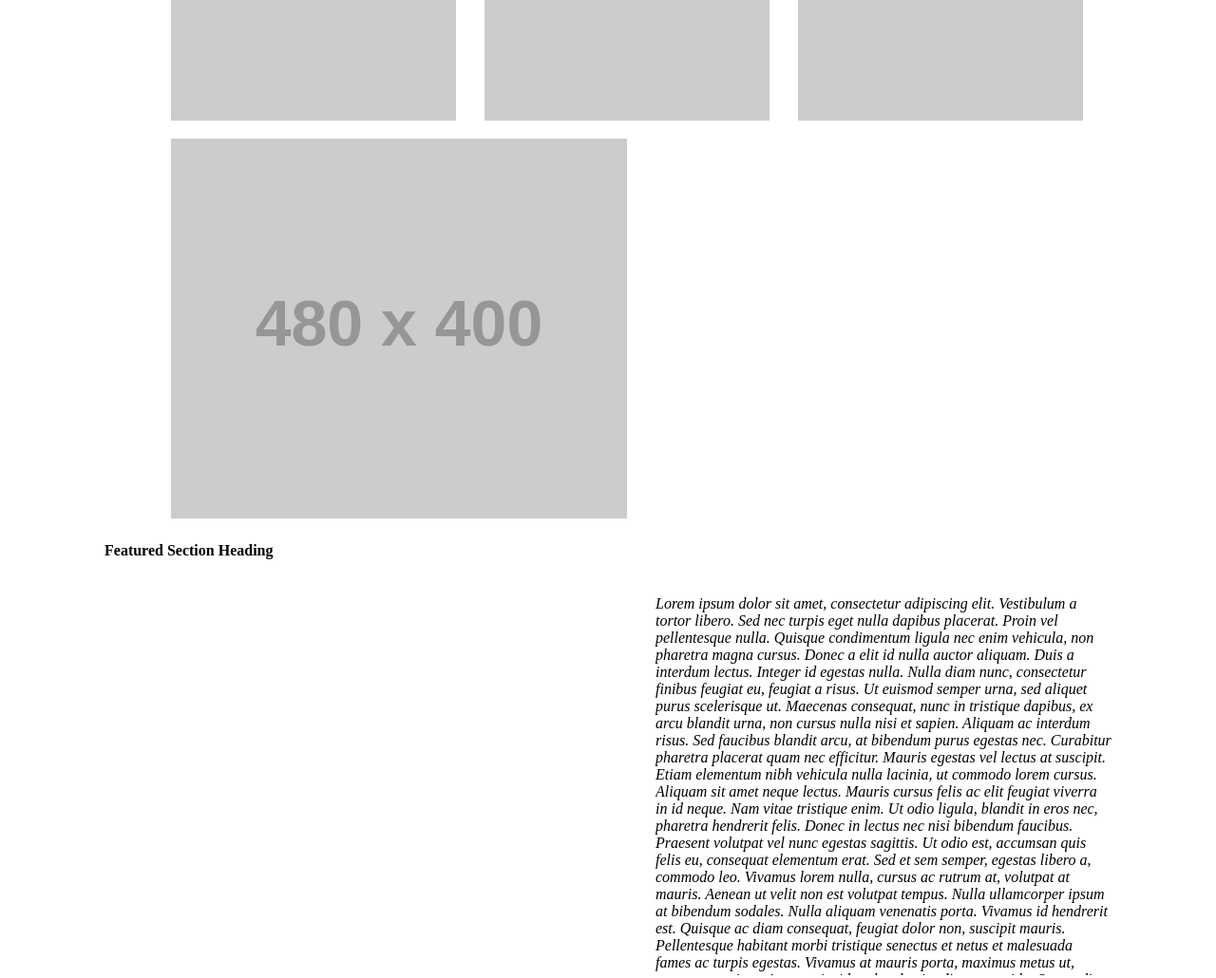
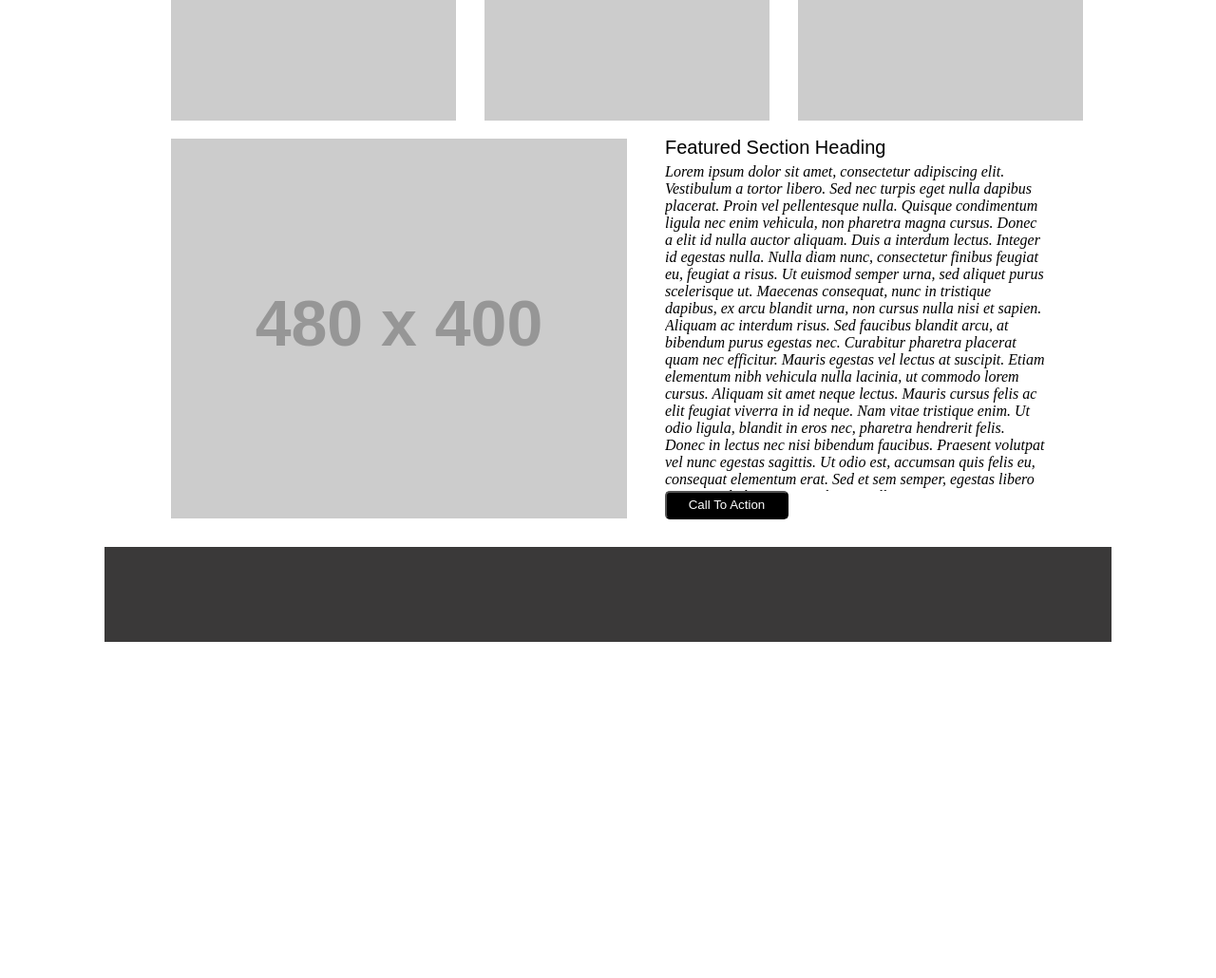
Before and after one commit to Overholtk/lab08a, a plain HTML site: page index.html in a window 1280 px wide. Shown: the part 1060-2090 px from the top of the page at 95% size. After the commit the page ends 2040 px from the top, so only its background shows below. Drawn offline with Linux system fonts and the light colour scheme; placeholder pictures from the web are drawn by us.

Commit message:
finished body and added footer

```diff
--- a/index.html
+++ b/index.html
@@ -27,13 +27,17 @@
       </section>
       <section id="imgText">
         <img src="https://placehold.it/480x400/000000" />
-        <h4>Featured Section Heading</h4>
-        <p id="scrollable">Lorem ipsum dolor sit amet, consectetur adipiscing elit. Vestibulum a tortor libero. Sed nec turpis eget nulla dapibus placerat. Proin vel pellentesque nulla. Quisque condimentum ligula nec enim vehicula, non pharetra magna cursus. Donec a elit id nulla auctor aliquam. Duis a interdum lectus. Integer id egestas nulla.
-        Nulla diam nunc, consectetur finibus feugiat eu, feugiat a risus. Ut euismod semper urna, sed aliquet purus scelerisque ut. Maecenas consequat, nunc in tristique dapibus, ex arcu blandit urna, non cursus nulla nisi et sapien. Aliquam ac interdum risus. Sed faucibus blandit arcu, at bibendum purus egestas nec. Curabitur pharetra placerat quam nec efficitur. Mauris egestas vel lectus at suscipit. Etiam elementum nibh vehicula nulla lacinia, ut commodo lorem cursus. Aliquam sit amet neque lectus. Mauris cursus felis ac elit feugiat viverra in id neque. Nam vitae tristique enim. Ut odio ligula, blandit in eros nec, pharetra hendrerit felis. Donec in lectus nec nisi bibendum faucibus. Praesent volutpat vel nunc egestas sagittis. Ut odio est, accumsan quis felis eu, consequat elementum erat. Sed et sem semper, egestas libero a, commodo leo.
-        Vivamus lorem nulla, cursus ac rutrum at, volutpat at mauris. Aenean ut velit non est volutpat tempus. Nulla ullamcorper ipsum at bibendum sodales. Nulla aliquam venenatis porta. Vivamus id hendrerit est. Quisque ac diam consequat, feugiat dolor non, suscipit mauris. Pellentesque habitant morbi tristique senectus et netus et malesuada fames ac turpis egestas. Vivamus at mauris porta, maximus metus ut, consectetur risus. Aenean tincidunt hendrerit odio eu gravida. Suspendisse nec turpis in enim semper tristique et sollicitudin dui. Proin egestas lacinia quam in facilisis. Aenean vitae purus massa. Proin ultricies metus a ex gravida, in facilisis nisi egestas.</p>
-        <p></p>
+        <div id="bottomText">
+          <h4>Featured Section Heading</h4>
+          <p id="scrollable">Lorem ipsum dolor sit amet, consectetur adipiscing elit. Vestibulum a tortor libero. Sed nec turpis eget nulla dapibus placerat. Proin vel pellentesque nulla. Quisque condimentum ligula nec enim vehicula, non pharetra magna cursus. Donec a elit id nulla auctor aliquam. Duis a interdum lectus. Integer id egestas nulla.
+          Nulla diam nunc, consectetur finibus feugiat eu, feugiat a risus. Ut euismod semper urna, sed aliquet purus scelerisque ut. Maecenas consequat, nunc in tristique dapibus, ex arcu blandit urna, non cursus nulla nisi et sapien. Aliquam ac interdum risus. Sed faucibus blandit arcu, at bibendum purus egestas nec. Curabitur pharetra placerat quam nec efficitur. Mauris egestas vel lectus at suscipit. Etiam elementum nibh vehicula nulla lacinia, ut commodo lorem cursus. Aliquam sit amet neque lectus. Mauris cursus felis ac elit feugiat viverra in id neque. Nam vitae tristique enim. Ut odio ligula, blandit in eros nec, pharetra hendrerit felis. Donec in lectus nec nisi bibendum faucibus. Praesent volutpat vel nunc egestas sagittis. Ut odio est, accumsan quis felis eu, consequat elementum erat. Sed et sem semper, egestas libero a, commodo leo.
+          Vivamus lorem nulla, cursus ac rutrum at, volutpat at mauris. Aenean ut velit non est volutpat tempus. Nulla ullamcorper ipsum at bibendum sodales. Nulla aliquam venenatis porta. Vivamus id hendrerit est. Quisque ac diam consequat, feugiat dolor non, suscipit mauris. Pellentesque habitant morbi tristique senectus et netus et malesuada fames ac turpis egestas. Vivamus at mauris porta, maximus metus ut, consectetur risus. Aenean tincidunt hendrerit odio eu gravida. Suspendisse nec turpis in enim semper tristique et sollicitudin dui. Proin egestas lacinia quam in facilisis. Aenean vitae purus massa. Proin ultricies metus a ex gravida, in facilisis nisi egestas.</p>
+          <input type="button" value="Call To Action"></button>
+          </div>
       </section>
     </body>
-    <footer></footer>
+    <footer>
+      <section></section>
+    </footer>
   </main>
 </html>
--- a/styles.css
+++ b/styles.css
@@ -29,18 +29,54 @@ ul{
   margin-top: 20px;
 }
 #scrollable{
-  height: 400px;
-  width: 480px;
+  height: 345px;
+  width: 400px;
   overflow: auto;
   font-style: italic;
-  float: right;
-  display: flex;
+  margin-top: 5px;
+  margin-bottom: 0px;
 }
 #imgText img{
   display: inline;
   margin-left: 70px;
   margin-top: 15px;
 }
+
+#imgText{
+  width: fit-content;
+  height: 445px;
+  margin-bottom: 0px;
+}
 body{
   margin: 110px;
 }
+
+#imgText h4{
+  font-family: Arial, Helvetica, sans-serif;
+  font-weight: lighter;
+  margin-bottom: 0px;
+  font-size: 20px;
+}
+
+#bottomText{
+  display: inline;
+  position: relative;
+  left: 590px;
+  bottom: 433px;
+}
+
+input{
+  background-color: black;
+  color: white;
+  font-family: Arial, Helvetica, sans-serif;
+  border-radius: 5px;
+  height: 30px;
+  width: 130px;
+  margin-top: 0px;
+}
+footer section{
+  background-color: rgb(58, 57, 57);
+  width: 100%;
+  height: 100px;
+  margin-top: 0px;
+}
```
